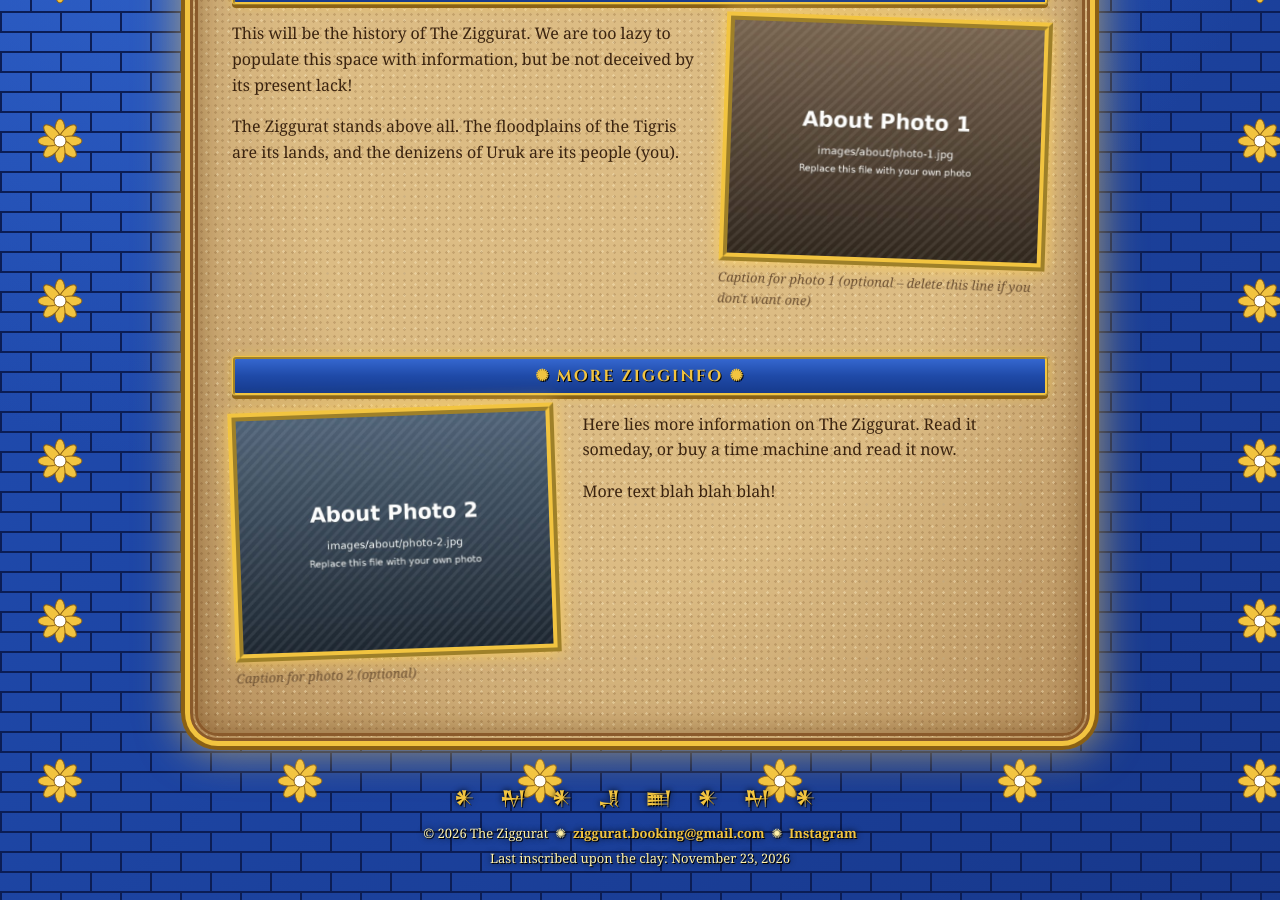
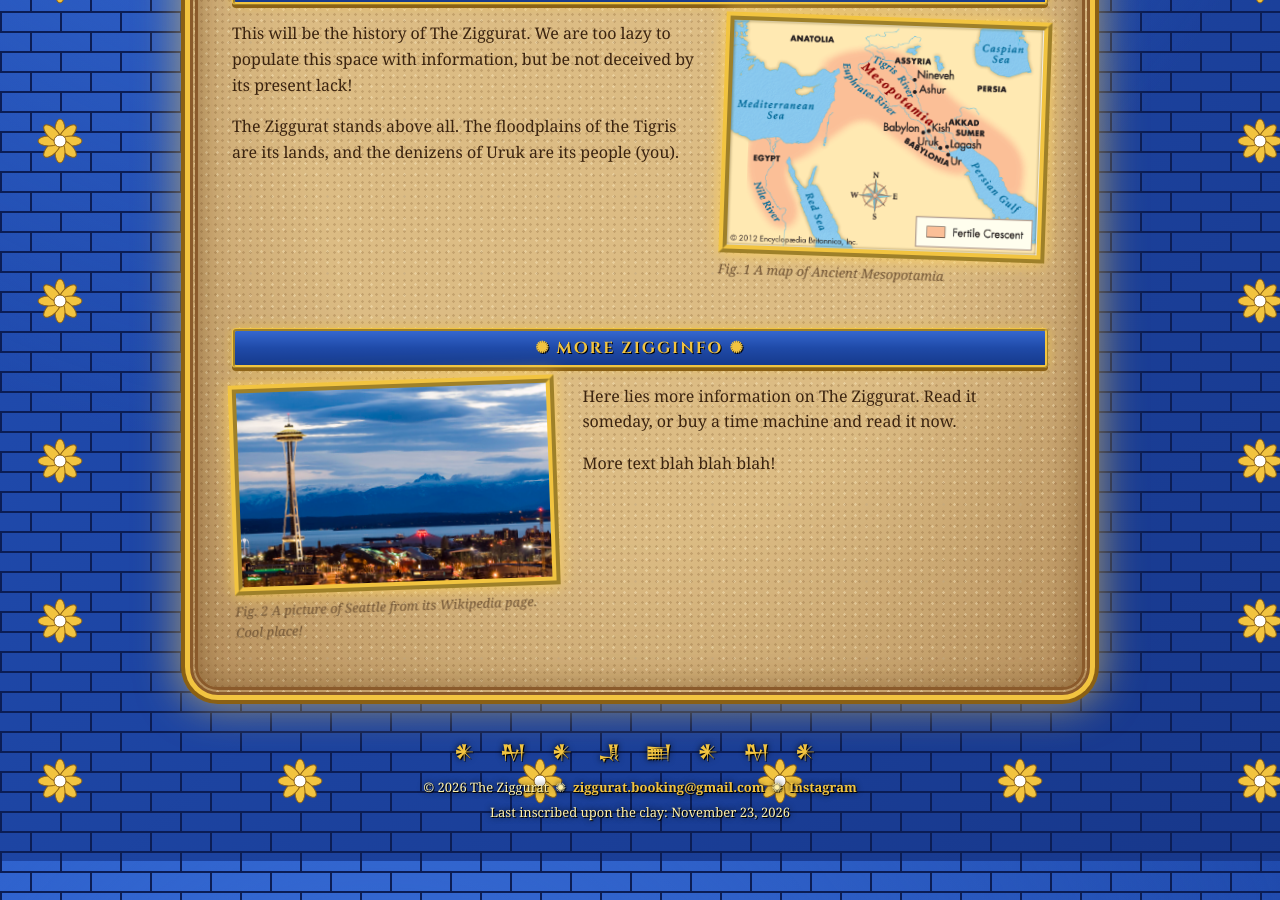
Before and after one commit to TheZigguratEvents/Official-Website, a Jekyll site: the page built from about.html, in a window 1280 px wide and 900 px high, scrolled down 869 px. Built offline with Jekyll 4.4.1, drawn with Linux system fonts in a browser that asks for light colours.

Commit message:
About page fix

```diff
--- a/about.html
+++ b/about.html
@@ -23,8 +23,8 @@ description: "Our story and the people behind the shows."
 <h2>The Dawn of Near-Eastern Civilization</h2>
 
 <div class="photo photo-right">
-  <img src="images/about/photo-1.jpg" alt="DESCRIBE THIS PHOTO">
-  <p class="caption">Caption for photo 1 (optional &ndash; delete this line if you don't want one)</p>
+  <img src="images/about/photo-1.gif" alt="A map of Ancient Mesopotamia">
+  <p class="caption">Fig. 1 A map of Ancient Mesopotamia</p>
 </div>
 
 <p>
@@ -41,8 +41,8 @@ description: "Our story and the people behind the shows."
 <h2>More Zigginfo</h2>
 
 <div class="photo photo-left">
-  <img src="images/about/photo-2.jpg" alt="DESCRIBE THIS PHOTO">
-  <p class="caption">Caption for photo 2 (optional)</p>
+  <img src="images/about/photo-2.jpg" alt="Seattle">
+  <p class="caption">Fig. 2 A picture of Seattle from its Wikipedia page. Cool place!</p>
 </div>
 
 <p>
```
Also changed, not shown: images/about/photo-1.gif (added), images/about/photo-1.jpg (deleted), images/about/photo-2.jpg, 1 other file.
